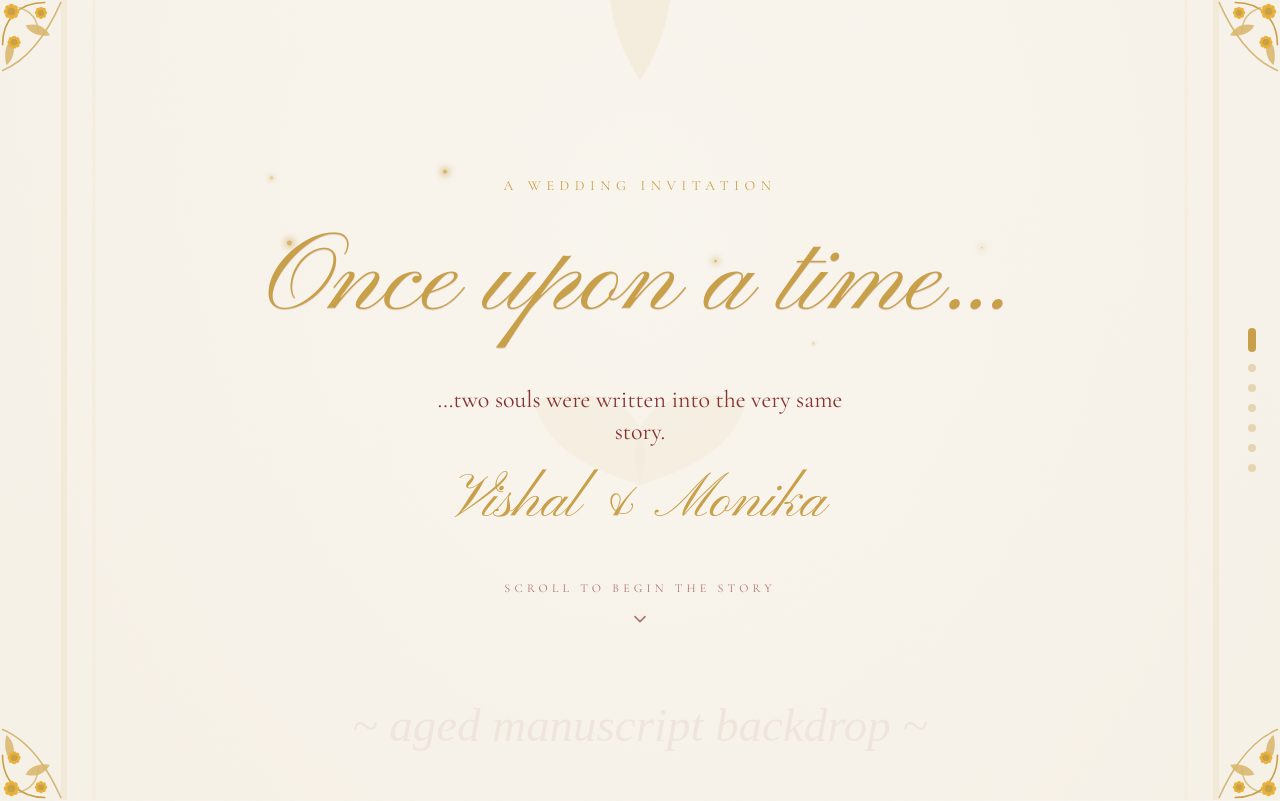
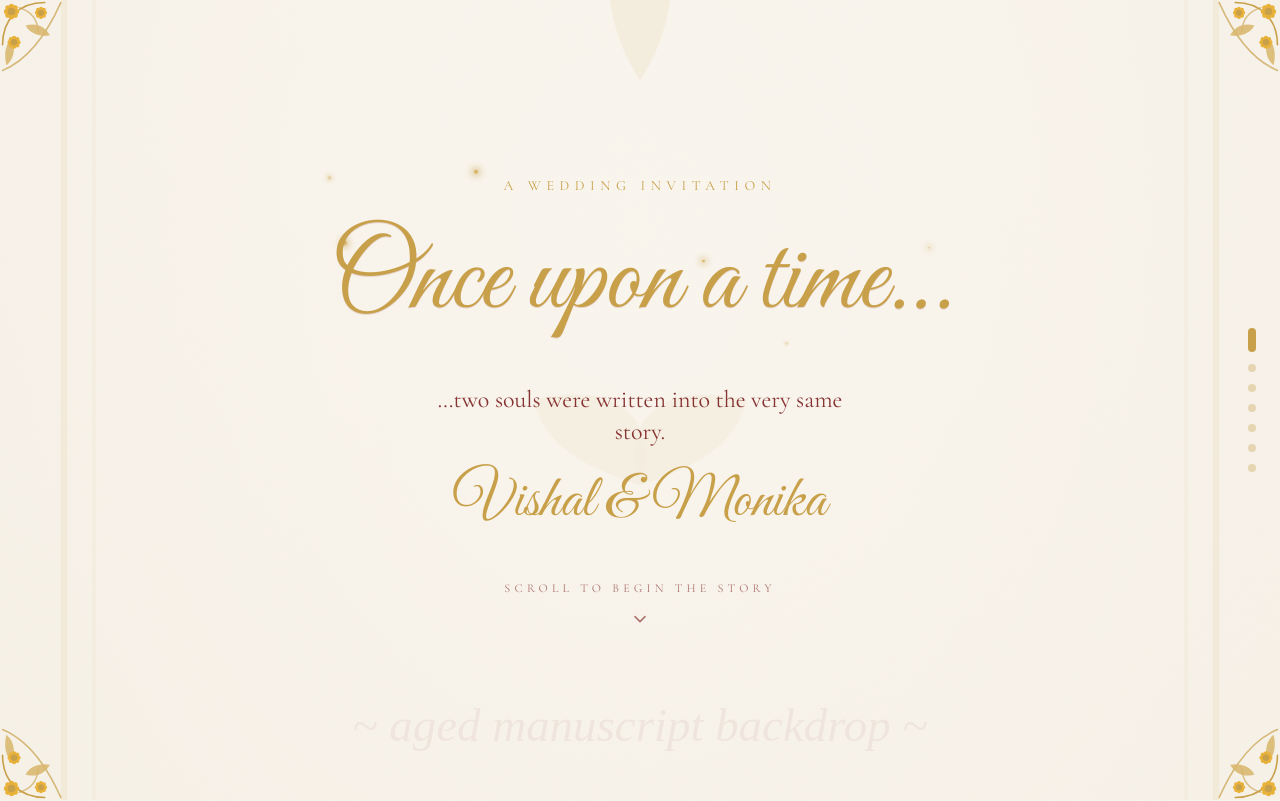
Before and after one commit to Shiva-Koshta/Wedding-Invitation, a React (Vite) app: page / in a window 1280 px wide. Shown: the top 801 px of the page. Built offline with nearby package versions, Linux system fonts and the light colour scheme.

Commit message:
changed the font

```diff
--- a/package.json
+++ b/package.json
@@ -11,7 +11,7 @@
   },
   "dependencies": {
     "@fontsource/cormorant-garamond": "^5.2.11",
-    "@fontsource/pinyon-script": "^5.2.8",
+    "@fontsource/great-vibes": "^5.2.8",
     "@tailwindcss/vite": "^4.3.0",
     "motion": "^12.40.0",
     "react": "^19.2.6",
--- a/src/index.css
+++ b/src/index.css
@@ -10,7 +10,7 @@
   --color-marigold: #e8b23a;
 
   --font-serif: "Cormorant Garamond", ui-serif, Georgia, serif;
-  --font-script: "Pinyon Script", "Cormorant Garamond", cursive;
+  --font-script: "Great Vibes", "Cormorant Garamond", cursive;
 }
 
 html {
--- a/src/main.tsx
+++ b/src/main.tsx
@@ -3,7 +3,7 @@ import { createRoot } from 'react-dom/client'
 import '@fontsource/cormorant-garamond/400.css'
 import '@fontsource/cormorant-garamond/500.css'
 import '@fontsource/cormorant-garamond/600.css'
-import '@fontsource/pinyon-script/400.css'
+import '@fontsource/great-vibes/400.css'
 import './index.css'
 import App from './App.tsx'
 
```
Also changed, not shown: 1 other file (tests, documents, lock files or other folders).
